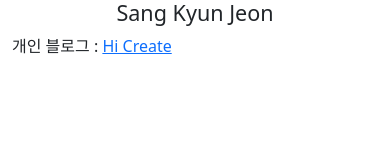
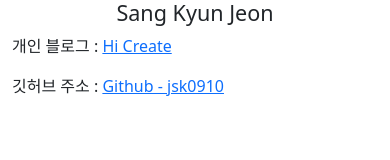
Before and after one commit to jsk0910/sangkyunjeon.github.io, a plain HTML site: page index.html in a window 390 px wide. Drawn offline with nearby package versions, Linux system fonts and the light colour scheme.

Commit message:
Update index.html

```diff
--- a/index.html
+++ b/index.html
@@ -14,7 +14,16 @@
         <h4 class="text-center"> Sang Kyun Jeon </h1>
       </div>
       <div class="container" id="body">
-        <p> 개인 블로그 : <a href="https://hiittech.tistory.com">Hi Create</a></p>
+        <div id="linkMe" class="row">
+          <div class="col-md-6">
+            <p> 개인 블로그 : <a href="https://hiittech.tistory.com">Hi Create</a></p>
+          </div>
+          <div class="col-md-6">
+            <p> 깃허브 주소 : <a href="https://github.com/jsk0910">Github - jsk0910</a></p>
+          </div>
+        </div>
+        <div id="FrameMe" class="row">
+        </div>
       </div>
     </div>
   </body>
```
